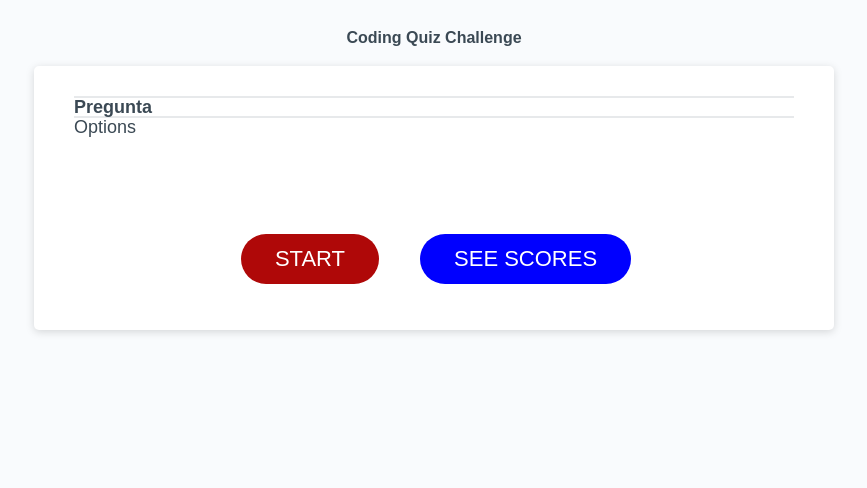
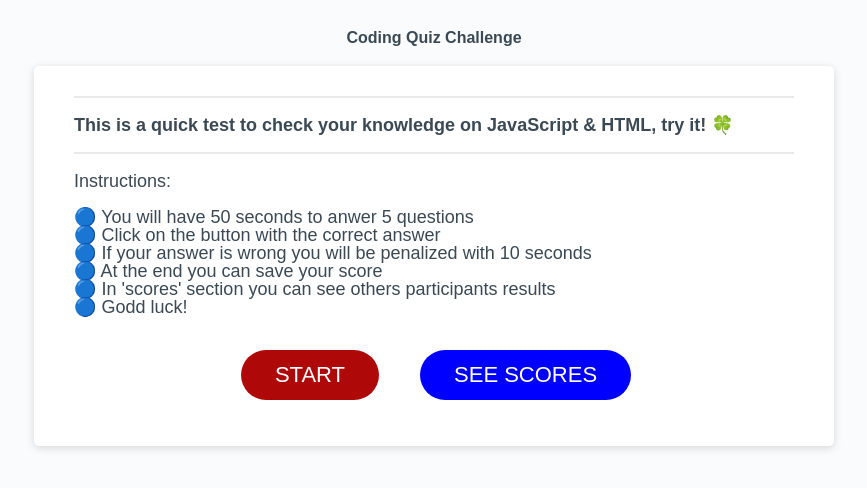
Before and after one commit to jaime-a-esquivel-a/WebQuiz, a plain HTML site: page Develop/index.html in a window 1280 px wide. Shown: the whole page, without its empty margins (206-1073 px from the left). Drawn offline with Linux system fonts and the light colour scheme.

Commit message:
script.js & index.html V2

```diff
--- a/Develop/assets/js/script.js
+++ b/Develop/assets/js/script.js
@@ -7,6 +7,8 @@ var qztime = 50;
 var qzpos  = 0;
 var qzscore = 0;
 
+
+//Questions to be displayed by the quiz
 var questions = [
     ['Inside which HTML element do we put the JavaScript?', '&lt;scripting&gt;', '&lt;js&gt;', '&lt;script&gt;', '&lt;javascript&gt;', 'C'],
     ['What is the correct syntax for referring to an external script called "xxx.js"?', '&lt;script name="xxx.js"&gt;', '&lt;script src="xxx.js"&gt;', '&lt;script href="xxx.js"&gt;', '&lt;script "xxx.js"&gt;', 'B'],
@@ -15,6 +17,7 @@ var questions = [
     ['How do you write an IF statement in JavaScript?', 'IF i = 5 then', 'IF i = 5', 'IF i === 5 then', 'IF( i == 5 )', 'D'],
 ]
 
+//Interval to start chronograph
 var myInterval;
 
 startbutton.addEventListener("click", function(){
@@ -25,6 +28,7 @@ startbutton.addEventListener("click", function(){
 
 })
 
+//handle chronograph, when times up then end quiz
 function updateCountDown(){
 
     if (qztime > 0){
@@ -43,6 +47,7 @@ function updateCountDown(){
 
 }
 
+//move to next question
 function nextquestion(){
 
     if ( qzpos < questions.length ){
@@ -59,6 +64,7 @@ function nextquestion(){
 
 }
 
+//print next question
 function printquestion(){
 
     qzquestion.innerHTML = '<br><h2>' + questions[qzpos][0] + '</h2><br>';
@@ -69,12 +75,14 @@ function printquestion(){
 
 }
 
+//print quiz status
 function printstatus(){
 
     qzstatus.innerHTML = '<h1>Question: ' + (qzpos+1) +  ' / '+ questions.length +'</h1>';
 
 }
 
+//handle answer, if correct add 20 points to score, if incorrect penalize chrono with 10 sec.
 function checkanswer(value, qzindex){
 
     if ( value == questions[qzindex][5] ){
@@ -90,6 +98,7 @@ function checkanswer(value, qzindex){
 
 }
 
+//times up, print submit score
 function timesUp(){
 
     qztime = 0;
@@ -107,6 +116,7 @@ function timesUp(){
 
 }
 
+//print submit score
 function submitquiz(){
 
     clearInterval(myInterval);
@@ -123,6 +133,7 @@ function submitquiz(){
 
 }
 
+//save score in local memory.
 function saveScore(){
 
     var lclinitials = document.querySelector('#initials');
@@ -161,6 +172,7 @@ function saveScore(){
 
 }
 
+//print scores
 function seeScores(){
 
     var lcltopScores = [];
@@ -182,8 +194,8 @@ function seeScores(){
         }
     }
 
-    qzheader.innerHTML = 'Coding Quiz Challenge Scores';
-    qzquestion.innerHTML = 'Scores:';
+    qzheader.innerHTML = 'Coding Quiz Challenge Scores:';
+    qzquestion.innerHTML = '<br><h2>Scores:</h2><br>';
     htmlstr += '</table>';
     qzoptions.innerHTML = htmlstr;
     qzstatus.innerHTML = '<button class="btn" id="back-button" onclick="refresh()"> BACK </button><br><br>';
@@ -191,10 +203,12 @@ function seeScores(){
 
 }
 
+//reload page
 function refresh(){
     window.location.reload()
 }
 
+//clear local storage, ONLY erases vars used by the app, it does not clear other vars in local storage that may be used by other apps
 function clearlclstorage(){
 
     var lcltopScores = [];
--- a/Develop/index.html
+++ b/Develop/index.html
@@ -15,10 +15,23 @@
       </header>
       <div id="quiz">
         <div id="quiz-question">
-          <h2>Pregunta</h2>
+          <br>
+          <h2>This is a quick test to check your knowledge on JavaScript & HTML, try it! 🍀</h2>
+          <br>
         </div>
         <div id="quiz-options">
-          Options
+          <ol>
+            <li>&nbsp;</li>
+            <li>Instructions:</li>
+            <li>&nbsp;</li>
+            <li> 🔵 You will have 50 seconds to anwer 5 questions</li>
+            <li> 🔵 Click on the button with the correct answer</li>
+            <li> 🔵 If your answer is wrong you will be penalized with 10 seconds</li>
+            <li> 🔵 At the end you can save your score</li>
+            <li> 🔵 In 'scores' section you can see others participants results</li>
+            <li> 🔵 Godd luck!</li>
+            <li>&nbsp;</li>
+          </ol>
         </div>
         <div id="quiz-status">
             <button class="btn" id="start-button">START</button>
```
